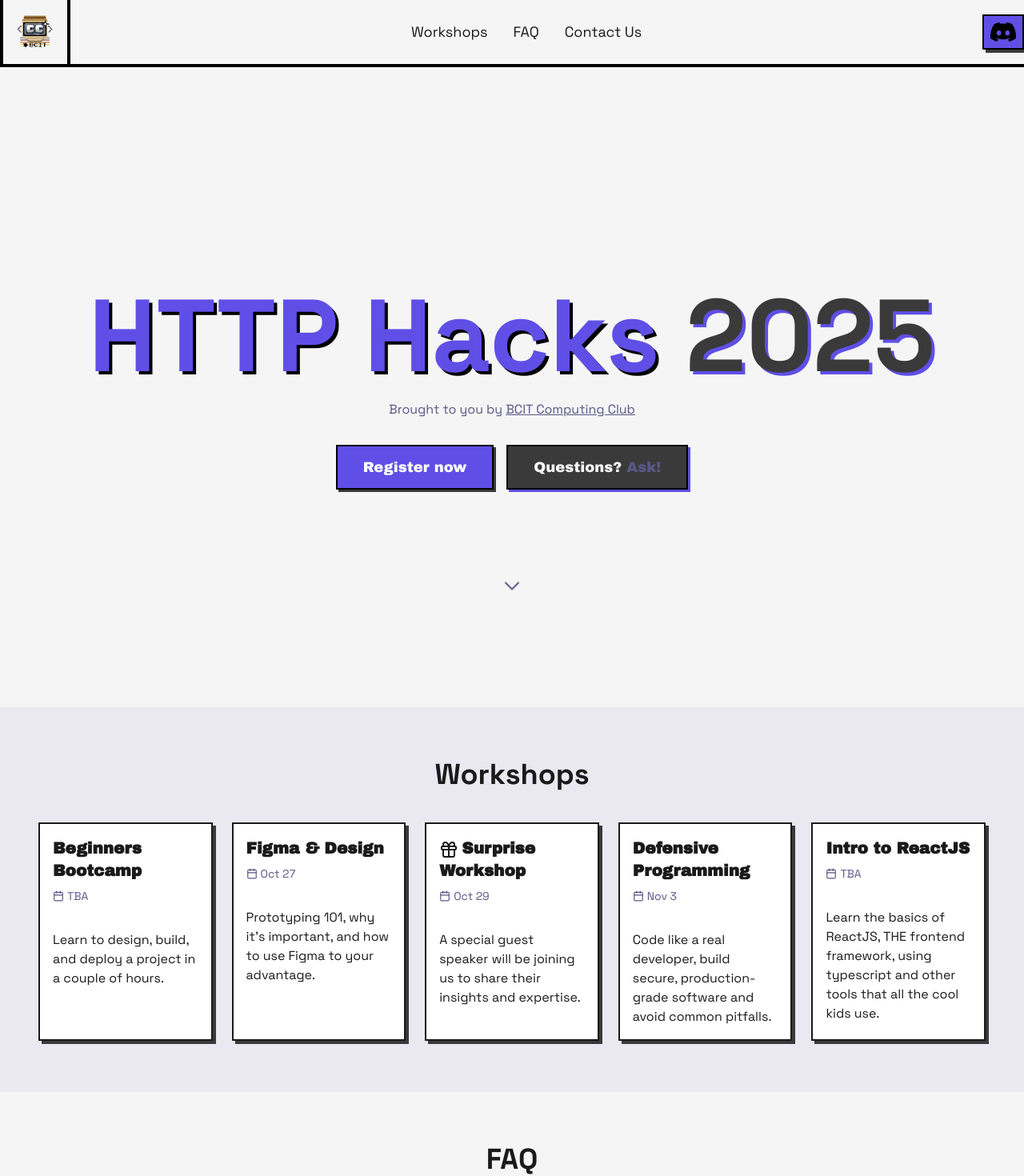
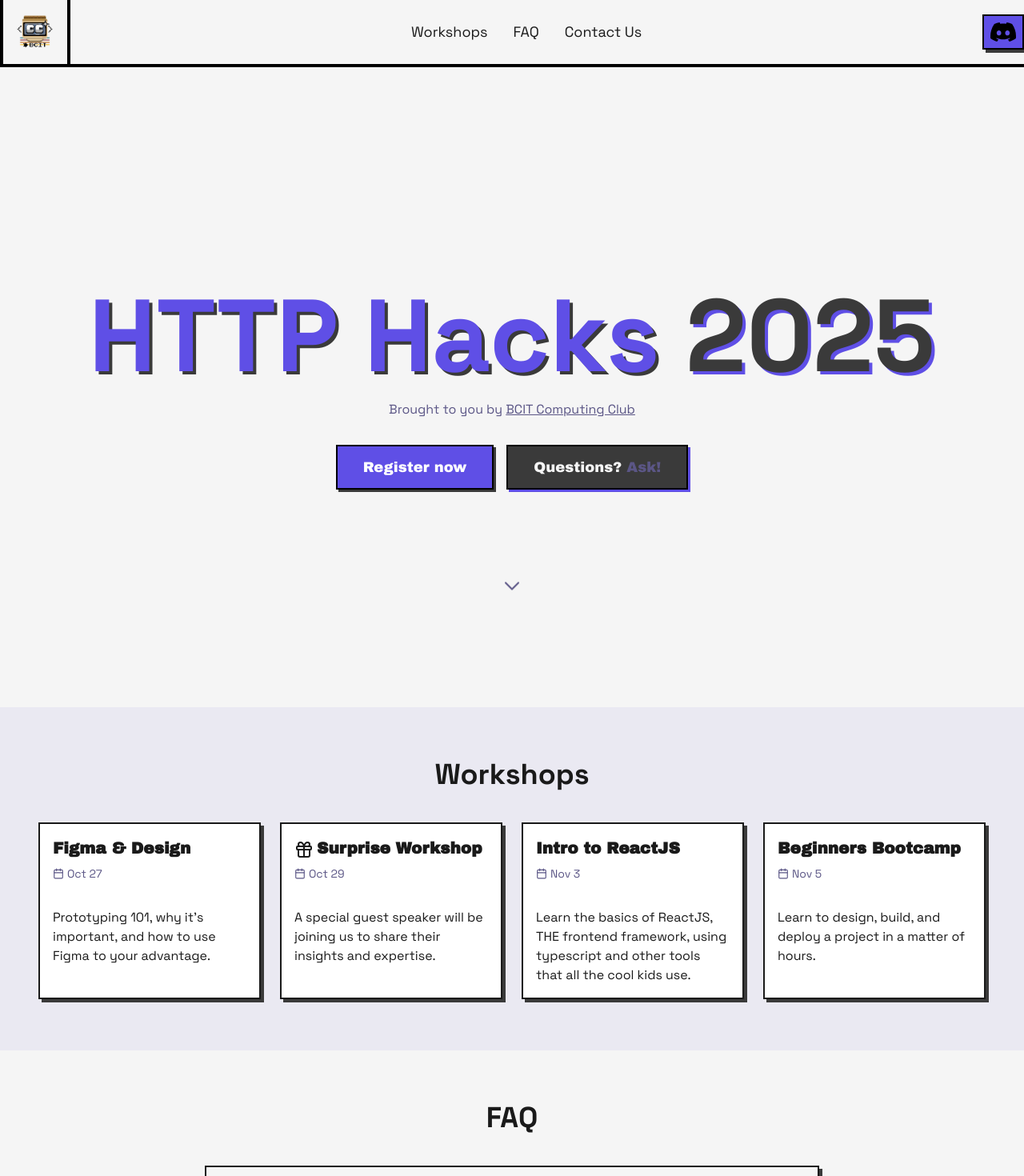
Before and after one commit to BhavnoorSaroya/httphacks-website, a React (Vite) app: page / in a window 1280 px wide. Shown: the top 1470 px of the page at 80% size. Built offline with nearby package versions, Linux system fonts and the light colour scheme.

Commit message:
update workshops

```diff
--- a/src/App.tsx
+++ b/src/App.tsx
@@ -15,12 +15,6 @@ export default function App() {
   let navigate = useNavigate();
   const workshops = [
     {
-      date: "TBA",
-      title: "Beginners Bootcamp",
-      description:
-        "Learn to design, build, and deploy a project in a couple of hours.",
-    },
-    {
       date: "Oct 27",
       title: "Figma & Design",
       description:
@@ -34,15 +28,15 @@ export default function App() {
     },
     {
       date: "Nov 3",
-      title: "Defensive Programming",
-      description:
-        "Code like a real developer, build secure, production-grade software and avoid common pitfalls.",
-    },
-        {
-      date: "TBA",
       title: "Intro to ReactJS",
       description:
         "Learn the basics of ReactJS, THE frontend framework, using typescript and other tools that all the cool kids use.",
+    },
+    {
+      date: "Nov 5",
+      title: "Beginners Bootcamp",
+      description:
+        "Learn to design, build, and deploy a project in a matter of hours.",
     },
   ];
 
@@ -76,7 +70,7 @@ export default function App() {
       {/* Hero Section */}
       <main id="hero" className="relative flex flex-col items-center justify-center text-center min-h-screen">
         <h1 className="text-7xl md:text-9xl font-bold mb-4">
-          <span className="text-primary [text-shadow:4px_4px_0_#000]">HTTP Hacks</span>{" "}
+          <span className="text-primary [text-shadow:4px_4px_0_#3a3a3a]">HTTP Hacks</span>{" "}
           <span className="text-secondary [text-shadow:4px_4px_0_#5F4FE6]">2025</span>
         </h1>
         <Text className="text-muted-foreground mb-8 max-w-2xl">
@@ -107,7 +101,7 @@ export default function App() {
       {/* Workshops Section */}
       <section id="workshops" className="py-16 px-6 md:px-12 bg-muted/30">
         <h2 className="text-4xl font-bold text-center mb-10">Workshops</h2>
-        <div className="grid sm:grid-cols-2 lg:grid-cols-5 gap-6 max-w-7xl mx-auto">
+        <div className="grid sm:grid-cols-2 lg:grid-cols-4 gap-6 max-w-7xl mx-auto">
           {workshops.map((ws, i) => (
             <Card key={i} className="w-full hover:shadow-md transition">
               <Card.Header>
@@ -136,7 +130,7 @@ export default function App() {
               <Accordion.Item key={i} value={`faq-${i}`}>
                 <Accordion.Header >{faq.question}</Accordion.Header>
                 <Accordion.Content>
-                  <Text className="text-muted-foreground"  dangerouslySetInnerHTML={{ __html: faq.answer }} />
+                  <Text className="text-muted-foreground" dangerouslySetInnerHTML={{ __html: faq.answer }} />
                 </Accordion.Content>
               </Accordion.Item>
             ))}
```
